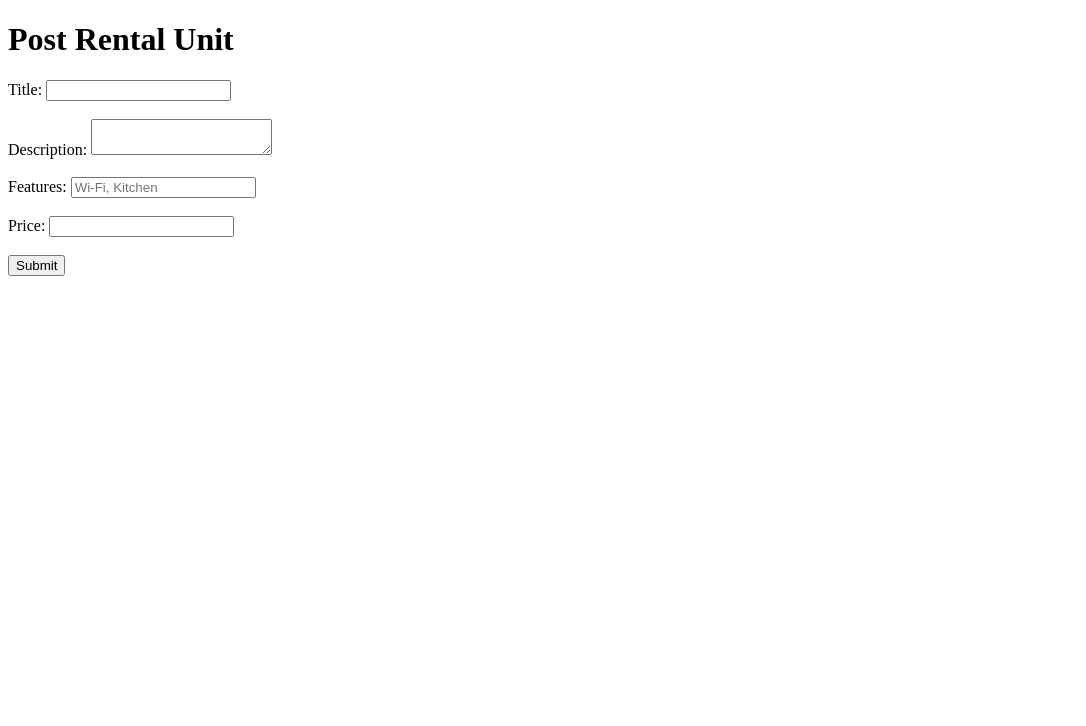
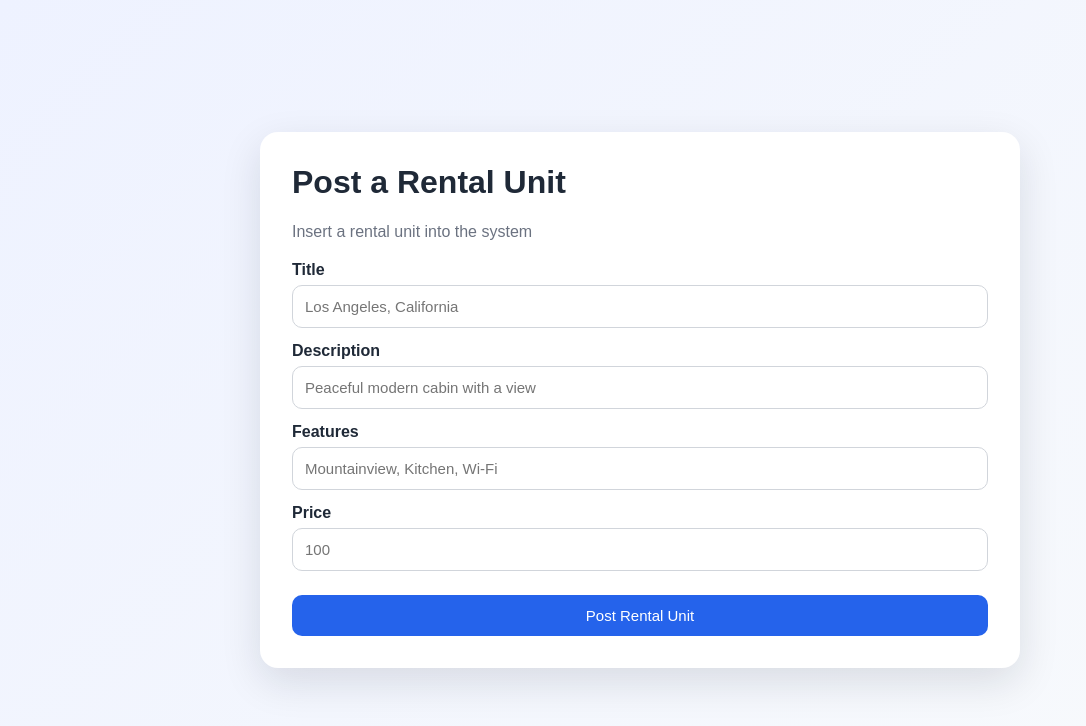
Before and after one commit to SeanC0313/Comp440_GroupProject, a website: page docs/post-rental.html in a window 1280 px wide. Shown: the whole page, without its empty margins (0-1086 px from the left). Drawn offline with Linux system fonts and the light colour scheme; sample sign-in values are in the browser's storage.

Commit message:
Finished Post Rental Page

```diff
--- a/docs/post-rental.html
+++ b/docs/post-rental.html
@@ -1,22 +1,44 @@
 <!DOCTYPE html>
 <html>
     <head>
-  <title>Post Rental</title>
+        <meta charset="UTF-8" />
+        <meta name="viewport" content="width=device-width, initial-scale=1.0" />
+        <title>Post Rental Unit</title>
+        <link rel="stylesheet" href="styles.css" />
     </head>
     <body>
+        <div class="page">
+            <div class="card">
+                <h1>Post a Rental Unit</h1>
+                <p class="subtitle">Insert a rental unit into the system</p>
 
-<h1>Post Rental Unit</h1>
+                <section id="rentalMessageBox" class="message hidden"></section>
 
                 <form id="rentalForm">
-  Title: <input id="rentalTitle"><br><br>
-  Description: <textarea id="rentalDescription"></textarea><br><br>
-  Features: <input id="rentalFeatures" placeholder="Wi-Fi, Kitchen"><br><br>
-  Price: <input type="number" id="rentalPrice"><br><br>
+                    <label>
+                        Title
+                        <input type="text" id="rentalTitle" placeholder="Los Angeles, California" required />
+                    </label>
 
-  <button type="submit">Submit</button>
+                    <label>
+                        Description
+                        <input type="text" id="rentalDescription" placeholder="Peaceful modern cabin with a view" required />
+                    </label>
+
+                    <label>
+                        Features
+                        <input type="text" id="rentalFeatures" placeholder="Mountainview, Kitchen, Wi-Fi" required />
+                    </label>
+
+                    <label>
+                        Price
+                        <input type="number" id="rentalPrice" min="1" step="0.01" placeholder="100" required />
+                    </label>
+
+                    <button type="submit" class="primary-btn">Post Rental Unit</button>
                 </form>
-
-<p id="rentalMessageBox"></p>
+            </div>
+        </div>
 
         <script src="post-rental.js"></script>
     </body>
```
Lines whose indentation alone changed are shown as unchanged.
